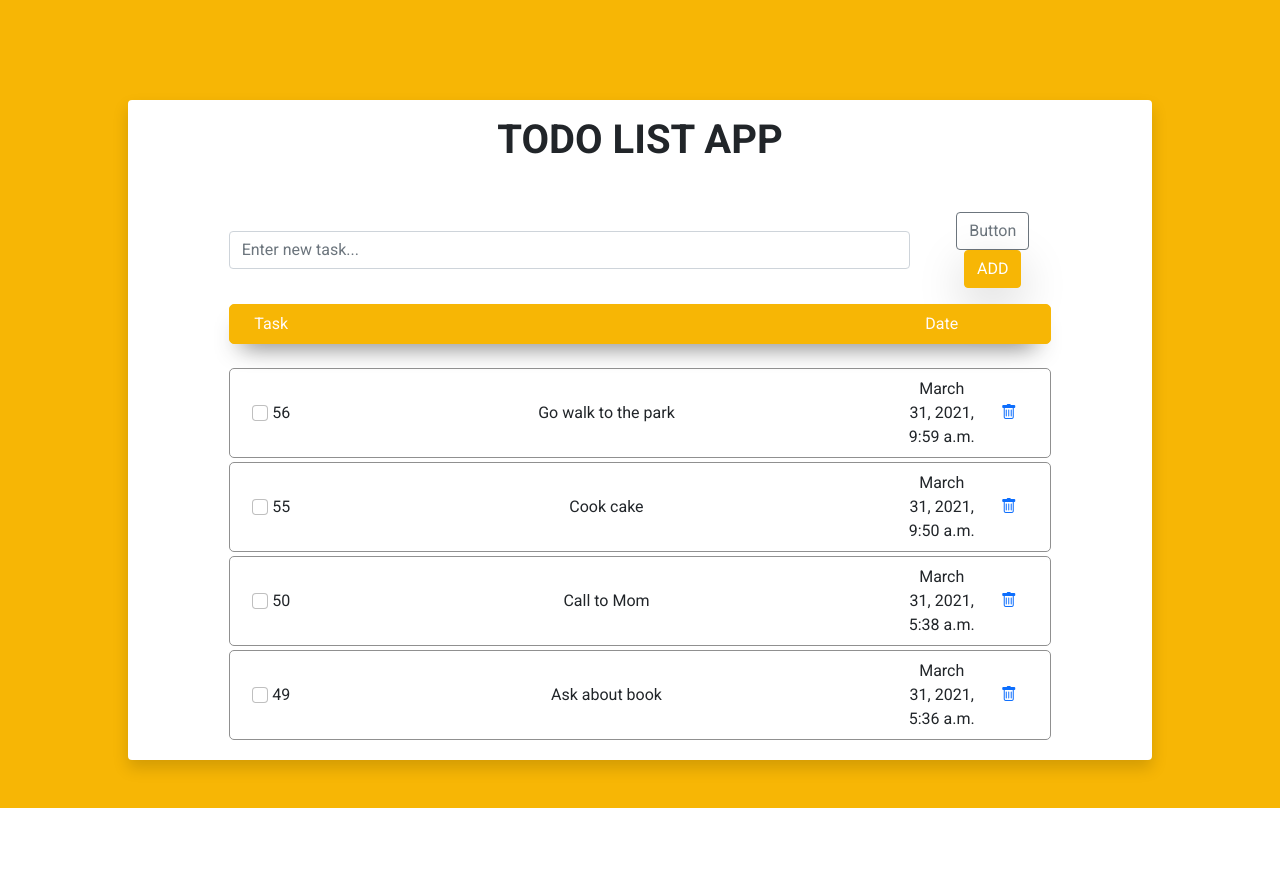
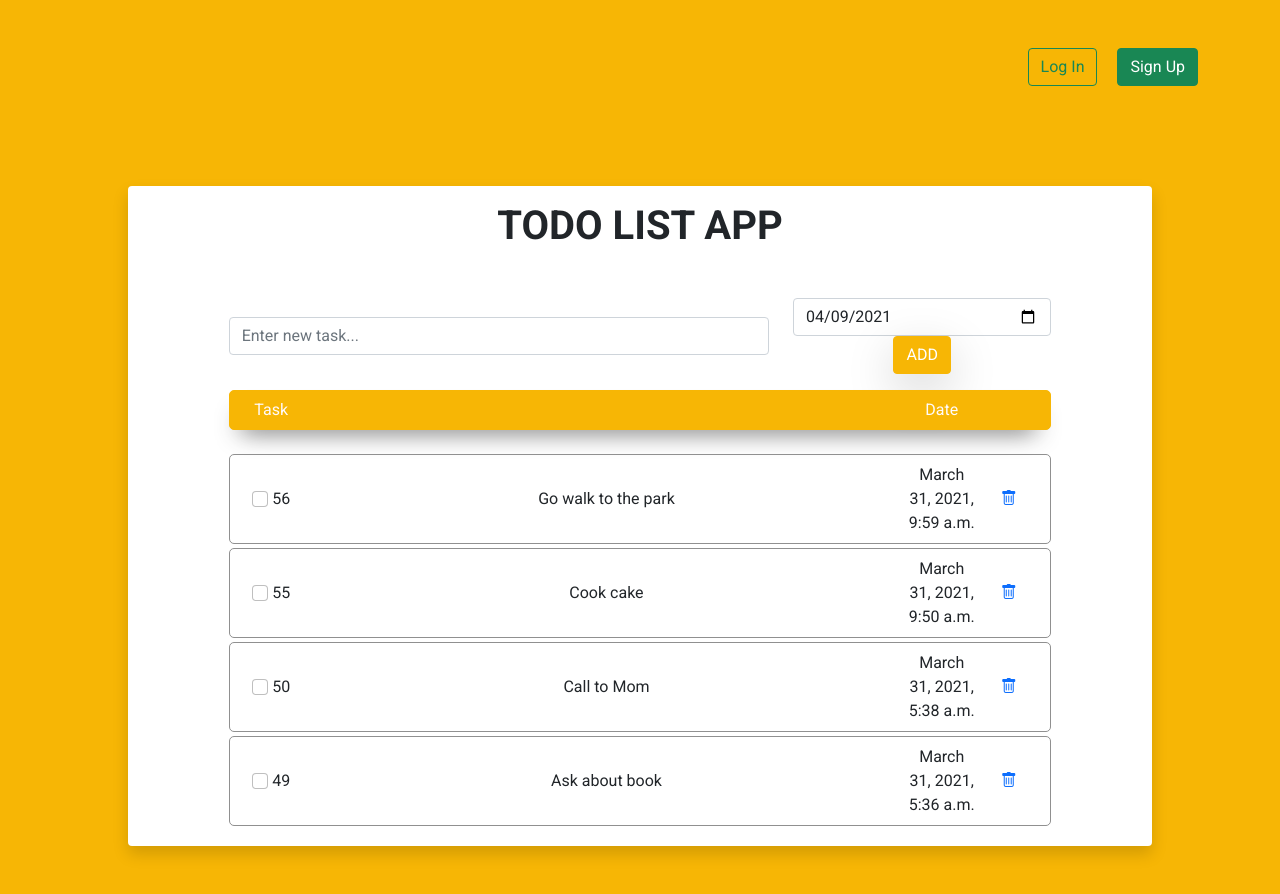
Before and after one commit to elemanjan/todolist_app, a Django app: page / in a window 1280 px wide. Before the commit the page ends 808 px from the top, so only its background shows below. Run offline with Django 3.2, Linux system fonts and the light colour scheme; data comes from the database, SQL or seed files in the repository; some libraries are stand-ins or nearby versions.

Commit message:
added login & sign up buttons

```diff
--- a/todo/templates/base.html
+++ b/todo/templates/base.html
@@ -14,29 +14,35 @@
     <link rel="stylesheet" href="https://cdn.jsdelivr.net/npm/bootstrap-icons@1.4.1/font/bootstrap-icons.css">
 </head>
 <body>
+<div class="container mt-5">
+	<div class="row">
+		<div class="col-12 text-end">
+            <button type="button" class="btn btn-outline-success">Log In</button>
+            <button type="button" class="btn btn-success ms-3">Sign Up</button>
+		</div>
+	</div>
+</div>
 <div class="container content text-center shadow p-3 mb-5 bg-white rounded">
     <h1>TODO LIST APP</h1>
-
     <div class="row align-items-center mt-5">
         <div class="col">
         </div>
         <div class="col-10">
-
             <form action="add_todo/" method="post" class="row align-items-center">
-                <div class="col-10">
+                <div class="col-8">
                     <label class="visually-hidden" for="inlineFormInputGroupUsername">Username</label>
                     <div class="input-group">
-                        <input type="text" name="todo_text" class="form-control input-lg" id="inlineFormInputGroupUsername"
+                        <input type="text" name="todo_text" class="form-control input-lg"
+                               id="inlineFormInputGroupUsername"
                                placeholder="Enter new task...">
                     </div>
                 </div>
 
-                <div class="col-2">
-                    <button class="btn btn-outline-secondary" type="button">Button</button>
+                <div class="col-4">
+                    <input class="form-control" type="date" value="2021-04-09" id="due_on" name="due_on">
                     <button type="submit" class="btn btn-dark shadow-lg rounded">ADD</button>
                 </div>
             </form>
-
 
         </div>
         <div class="col">
@@ -46,9 +52,9 @@
 
 
 
-{% block content %}
+    {% block content %}
 
-{% endblock content %}
+    {% endblock content %}
 
 </div>
 
```
